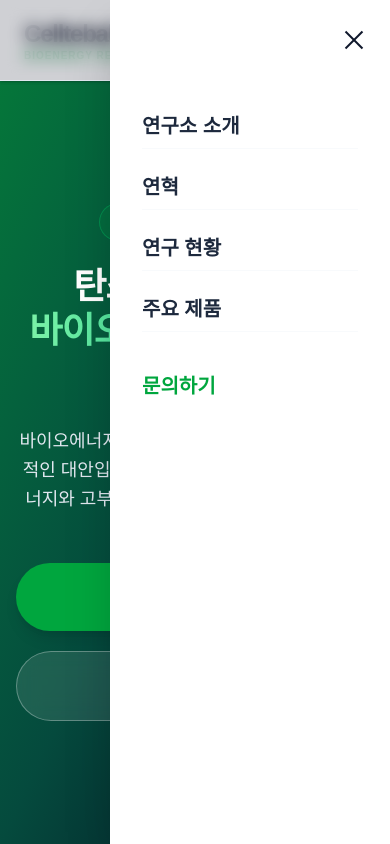
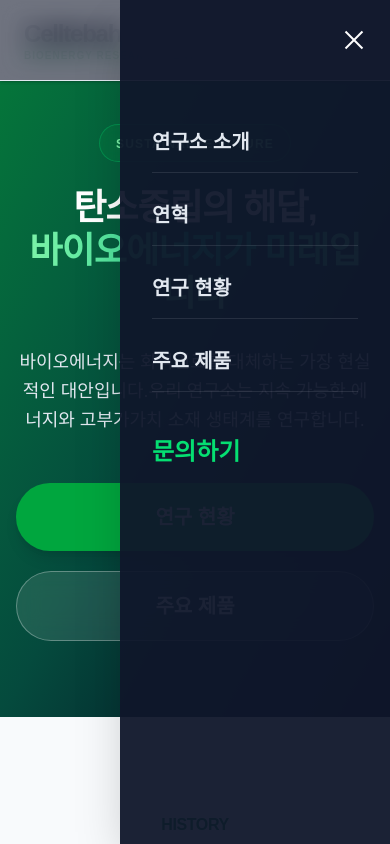
Before and after one commit to cw5444/bioenergy-website, a Next.js app: page / in a window 390 px wide. Both pictures are taken after a click on the button 354 px from the left and 40 px from the top of the page. Shown: the top 844 px of the page. Built offline with nearby package versions, Linux system fonts and the light colour scheme.

Commit message:
fix: JNU 로고 복구, 모바일 메뉴 외부 터치 자동 닫힘 기능 보완

```diff
--- a/app/page.tsx
+++ b/app/page.tsx
@@ -11,11 +11,9 @@ export default function Home() {
   const [selectedImg, setSelectedImg] = useState<string | null>(null);
   const [isMenuOpen, setIsMenuOpen] = useState(false);
 
-  /* ---------- 스크롤 시 메뉴 닫기 로직 ---------- */
+  /* ---------- 스크롤 및 외부 터치 시 메뉴 닫기 ---------- */
   useEffect(() => {
-    const handleScroll = () => {
-      if (isMenuOpen) setIsMenuOpen(false);
-    };
+    const handleScroll = () => { if (isMenuOpen) setIsMenuOpen(false); };
     window.addEventListener("scroll", handleScroll);
     return () => window.removeEventListener("scroll", handleScroll);
   }, [isMenuOpen]);
@@ -32,12 +30,8 @@ export default function Home() {
       if (response.ok) {
         setStatus("success");
         setFormData({ name: "", email: "", message: "" });
-      } else {
-        setStatus("error");
-      }
-    } catch (err) {
-      setStatus("error");
-    }
+      } else { setStatus("error"); }
+    } catch (err) { setStatus("error"); }
   };
 
   return (
@@ -50,6 +44,7 @@ export default function Home() {
               <span className="text-2xl font-black tracking-tighter text-slate-900">Celltebah</span>
               <span className="text-[10px] text-green-700 font-bold uppercase tracking-widest">Bioenergy Research Center</span>
             </Link>
+            {/* 전남대학교 로고 영역 복구 */}
             <div className="h-8 w-[1px] bg-slate-200 mx-1 hidden sm:block" />
             <a href="https://www.jnu.ac.kr" target="_blank" rel="noopener noreferrer" className="relative h-7 w-32 hidden sm:block">
               <Image src="/images/jnu-logo.svg" alt="전남대학교" fill className="object-contain opacity-80" unoptimized />
@@ -67,55 +62,54 @@ export default function Home() {
 
           {/* 모바일 햄버거 버튼 */}
           <button className="md:hidden flex flex-col gap-1.5 z-[110]" onClick={() => setIsMenuOpen(!isMenuOpen)}>
-            <div className={`w-6 h-0.5 bg-slate-900 transition-all ${isMenuOpen ? "rotate-45 translate-y-2" : ""}`} />
+            <div className={`w-6 h-0.5 bg-slate-900 transition-all ${isMenuOpen ? "rotate-45 translate-y-2 !bg-white" : ""}`} />
             <div className={`w-6 h-0.5 bg-slate-900 ${isMenuOpen ? "opacity-0" : ""}`} />
-            <div className={`w-6 h-0.5 bg-slate-900 transition-all ${isMenuOpen ? "-rotate-45 -translate-y-2" : ""}`} />
+            <div className={`w-6 h-0.5 bg-slate-900 transition-all ${isMenuOpen ? "-rotate-45 -translate-y-2 !bg-white" : ""}`} />
           </button>
         </nav>
 
-        {/* 모바일 사이드바 메뉴 (우측 일부만 차지, 배경 효과 추가) */}
+        {/* 모바일 사이드바 메뉴 (배경 터치 시 닫히도록 onClick 추가) */}
         <div
-          className={`fixed inset-0 bg-slate-900/20 backdrop-blur-sm z-[100] transition-opacity duration-300 ${isMenuOpen ? "opacity-100" : "opacity-0 pointer-events-none"} md:hidden`}
+          className={`fixed inset-0 bg-slate-900/60 backdrop-blur-md z-[100] transition-opacity duration-300 ${isMenuOpen ? "opacity-100 pointer-events-auto" : "opacity-0 pointer-events-none"} md:hidden`}
           onClick={() => setIsMenuOpen(false)}
         >
           <div
-            className={`absolute right-0 top-0 h-screen w-[280px] bg-white shadow-2xl transition-transform duration-300 transform ${isMenuOpen ? "translate-x-0" : "translate-x-full"} p-8 flex flex-col space-y-6 pt-28`}
-            onClick={(e) => e.stopPropagation()}
+            className={`absolute right-0 top-0 h-screen w-[270px] bg-slate-900/95 shadow-2xl transition-transform duration-300 transform ${isMenuOpen ? "translate-x-0" : "translate-x-full"} p-8 flex flex-col pt-32`}
+            onClick={(e) => e.stopPropagation()} /* 내부 클릭 시는 안닫히게 */
           >
-            <Link href="#intro" className="text-xl font-bold text-slate-800 border-b border-slate-50 pb-2" onClick={() => setIsMenuOpen(false)}>연구소 소개</Link>
-            <Link href="#timeline" className="text-xl font-bold text-slate-800 border-b border-slate-50 pb-2" onClick={() => setIsMenuOpen(false)}>연혁</Link>
-            <Link href="#status" className="text-xl font-bold text-slate-800 border-b border-slate-50 pb-2" onClick={() => setIsMenuOpen(false)}>연구 현황</Link>
-            <Link href="#product" className="text-xl font-bold text-slate-800 border-b border-slate-50 pb-2" onClick={() => setIsMenuOpen(false)}>주요 제품</Link>
-            <Link href="#contact" className="text-xl font-bold text-green-600 pt-4" onClick={() => setIsMenuOpen(false)}>문의하기</Link>
+            <div className="flex flex-col space-y-7">
+              <Link href="#intro" className="text-xl font-bold text-slate-200 border-b border-white/10 pb-4" onClick={() => setIsMenuOpen(false)}>연구소 소개</Link>
+              <Link href="#timeline" className="text-xl font-bold text-slate-200 border-b border-white/10 pb-4" onClick={() => setIsMenuOpen(false)}>연혁</Link>
+              <Link href="#status" className="text-xl font-bold text-slate-200 border-b border-white/10 pb-4" onClick={() => setIsMenuOpen(false)}>연구 현황</Link>
+              <Link href="#product" className="text-xl font-bold text-slate-200 border-b border-white/10 pb-4" onClick={() => setIsMenuOpen(false)}>주요 제품</Link>
+              <Link href="#contact" className="text-2xl font-bold text-green-400 pt-4" onClick={() => setIsMenuOpen(false)}>문의하기</Link>
+            </div>
           </div>
         </div>
       </header>
 
-      {/* ==================== 1️⃣ Hero (텍스트 수정 및 여백 최적화) ==================== */}
-      <section id="intro" className="relative h-screen flex items-center justify-center bg-slate-900 overflow-hidden pt-20 scroll-mt-20">
+      {/* ==================== 1️⃣ Hero (여백 및 버튼 텍스트 수정) ==================== */}
+      <section id="intro" className="relative h-[85vh] flex items-center justify-center bg-slate-900 overflow-hidden pt-12 scroll-mt-20">
         <div className="absolute inset-0 opacity-70 bg-gradient-to-br from-green-600 via-emerald-800 to-slate-950" />
-        <div className="relative z-10 text-center px-4 max-w-5xl">
+        <div className="relative z-10 text-center px-4 max-w-5xl text-balance">
           <div className="inline-block px-4 py-1.5 mb-6 border border-green-400/30 rounded-full bg-green-500/10 backdrop-blur-sm">
             <span className="text-green-300 font-bold tracking-widest uppercase text-xs">Sustainable Future</span>
           </div>
-
-          <h1 className="text-4xl md:text-7xl font-black text-white mb-8 leading-[1.2] tracking-tight text-balance">
+          <h1 className="text-4xl md:text-7xl font-black text-white mb-8 leading-[1.2] tracking-tight">
             탄소중립의 해답,
             <br />
             <span className="text-transparent bg-clip-text bg-gradient-to-r from-green-300 via-emerald-400 to-green-300">
               바이오에너지가 미래입니다
             </span>
           </h1>
-
-          <p className="text-lg md:text-2xl text-slate-200 mb-12 leading-relaxed max-w-3xl mx-auto">
+          <p className="text-lg md:text-2xl text-slate-200 mb-12 leading-relaxed max-w-3xl mx-auto font-medium">
             바이오에너지는 화석연료를 대체하는 가장 현실적인 대안입니다.
             <br className="hidden md:block" />
             우리 연구소는 지속 가능한 에너지와 고부가가치 소재 생태계를 연구합니다.
           </p>
-
           <div className="flex flex-col sm:flex-row gap-5 justify-center">
             <Link href="#status" className="bg-green-600 hover:bg-green-500 text-white px-12 py-5 rounded-full text-xl font-bold transition-all shadow-lg">
-              연구 현황 확인
+              연구 현황
             </Link>
             <Link href="#product" className="bg-white/10 hover:bg-white/20 text-white border border-white/30 backdrop-blur-md px-12 py-5 rounded-full text-xl font-bold transition-all">
               주요 제품
@@ -166,7 +160,7 @@ export default function Home() {
                 <div className="relative h-[400px] w-full overflow-hidden">
                   <Image src={item.img} alt={item.title} fill className="object-cover group-hover:scale-110 transition-transform duration-700" unoptimized />
                   <div className="absolute inset-0 bg-gradient-to-t from-slate-950 via-slate-900/40 to-transparent opacity-90" />
-                  <div className="absolute bottom-0 p-8 w-full">
+                  <div className="absolute bottom-0 p-8 w-full transition-transform duration-500">
                     <div className="mb-3 w-10 h-1 bg-green-500 rounded-full group-hover:w-20 transition-all duration-500" />
                     <h4 className="text-2xl font-bold mb-3 text-white tracking-tight">{item.title}</h4>
                     <p className="text-slate-300 leading-relaxed font-medium text-sm opacity-90">{item.desc}</p>
@@ -195,7 +189,7 @@ export default function Home() {
             ].map((p, idx) => (
               <div key={idx} className="bg-white p-10 rounded-3xl shadow-sm border border-slate-100 hover:shadow-lg transition-all border-b-4 hover:border-green-500">
                 <div className="text-4xl font-black text-green-600 mb-4">{p.name}</div>
-                <p className="text-slate-600">{p.desc}</p>
+                <p className="text-slate-600 font-medium">{p.desc}</p>
               </div>
             ))}
           </div>
@@ -208,7 +202,7 @@ export default function Home() {
           <div className="relative w-full max-w-5xl h-full max-h-[85vh] drop-shadow-2xl">
             <Image src={selectedImg} alt="Full view" fill className="object-contain" unoptimized />
           </div>
-          <button className="absolute top-8 right-8 text-white bg-slate-800/50 w-12 h-12 rounded-full flex items-center justify-center text-3xl transition-all hover:bg-slate-700">&times;</button>
+          <button className="absolute top-8 right-8 text-white bg-slate-800/50 w-12 h-12 rounded-full flex items-center justify-center text-3xl font-light hover:bg-slate-700 transition-all">&times;</button>
         </div>
       )}
 
@@ -219,12 +213,12 @@ export default function Home() {
             <h2 className="text-green-700 font-bold mb-2 uppercase tracking-tight">Inquiry</h2>
             <h3 className="text-4xl font-extrabold text-slate-900">문의하기</h3>
           </div>
-          <form onSubmit={handleSubmit} className="space-y-6 font-medium">
-            <div className="grid md:grid-cols-2 gap-6">
-              <input type="text" placeholder="성함 또는 기관명" required value={formData.name} onChange={(e) => setFormData({ ...formData, name: e.target.value })} className="w-full px-5 py-4 rounded-xl border border-slate-200 outline-none focus:border-green-500 transition-all text-slate-900" />
-              <input type="email" placeholder="이메일 주소" required value={formData.email} onChange={(e) => setFormData({ ...formData, email: e.target.value })} className="w-full px-5 py-4 rounded-xl border border-slate-200 outline-none focus:border-green-500 transition-all text-slate-900" />
+          <form onSubmit={handleSubmit} className="space-y-6">
+            <div className="grid md:grid-cols-2 gap-6 pb-2">
+              <input type="text" placeholder="성함 또는 기관명" required value={formData.name} onChange={(e) => setFormData({ ...formData, name: e.target.value })} className="w-full px-6 py-4 rounded-xl border border-slate-200 outline-none focus:border-green-500 transition-all text-slate-900 bg-slate-50/50" />
+              <input type="email" placeholder="이메일 주소" required value={formData.email} onChange={(e) => setFormData({ ...formData, email: e.target.value })} className="w-full px-6 py-4 rounded-xl border border-slate-200 outline-none focus:border-green-500 transition-all text-slate-900 bg-slate-50/50" />
             </div>
-            <textarea rows={5} placeholder="문의 내용을 입력해 주세요." required value={formData.message} onChange={(e) => setFormData({ ...formData, message: e.target.value })} className="w-full px-5 py-4 rounded-xl border border-slate-200 outline-none focus:border-green-500 transition-all text-slate-900" />
+            <textarea rows={5} placeholder="문의 내용을 입력해 주세요." required value={formData.message} onChange={(e) => setFormData({ ...formData, message: e.target.value })} className="w-full px-6 py-4 rounded-xl border border-slate-200 outline-none focus:border-green-500 transition-all text-slate-900 bg-slate-50/50" />
             <button className="w-full bg-green-600 hover:bg-green-700 text-white py-5 rounded-xl text-xl font-bold transition-all shadow-lg active:scale-[0.98]" type="submit">
               {status === "sending" ? "전송 중..." : "문의 메시지 보내기"}
             </button>
```
